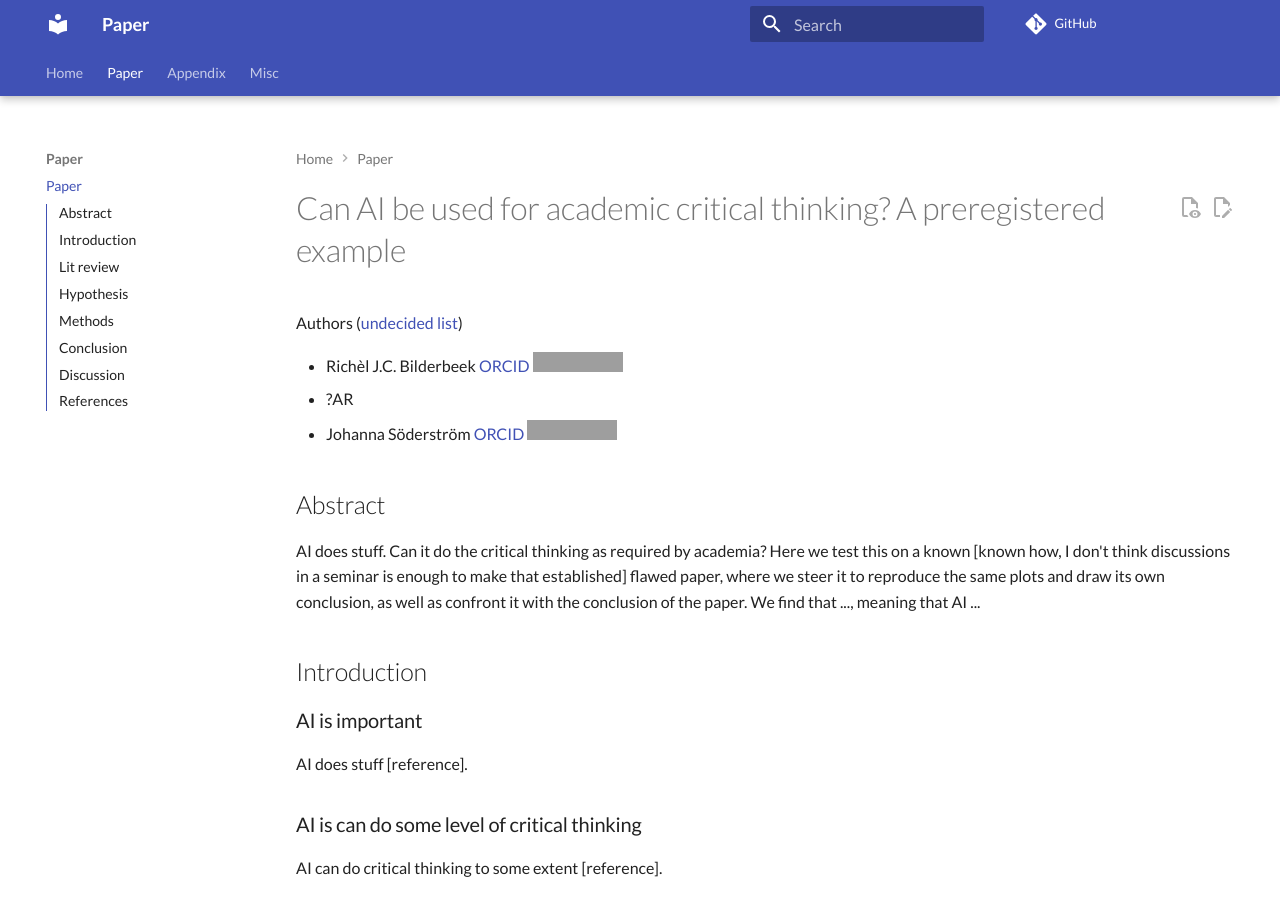
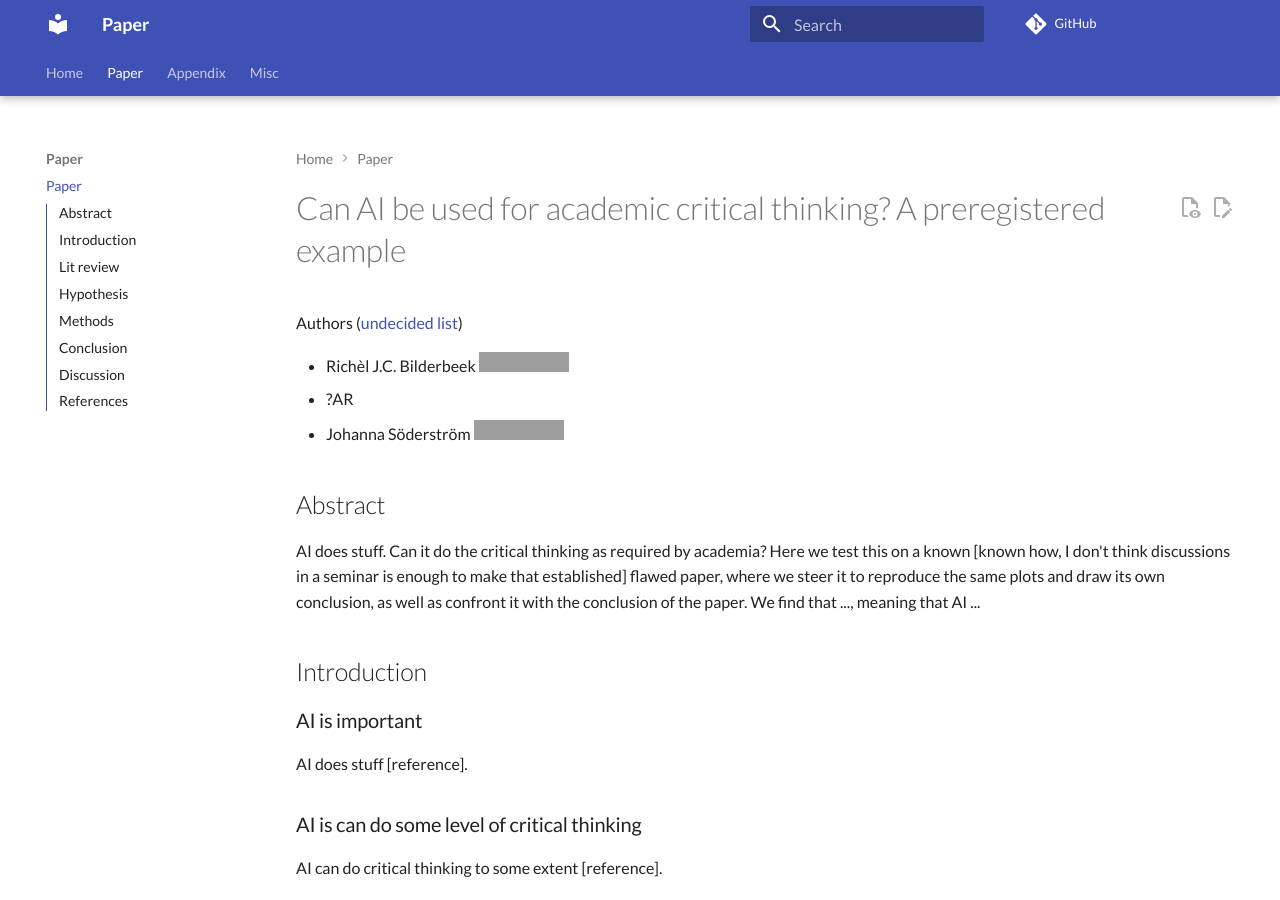
Before and after one commit to richelbilderbeek/paper_critical_ai, an MkDocs documentation site: the page built from docs/paper.md, in a window 1280 px wide and 900 px high. Built offline with MkDocs 1.6.1 and Material for MkDocs 9.7.7, drawn with Linux system fonts in a browser that asks for light colours; comment, search, counter and statistics services are not loaded; grey boxes are pictures that could not be loaded.

Commit message:
Fix layout

```diff
--- a/docs/paper.md
+++ b/docs/paper.md
@@ -2,9 +2,11 @@
 
 Authors ([undecided list](https://github.com/richelbilderbeek/paper_critical_ai/issues/4))
 
-- Richèl J.C. Bilderbeek [ORCID](https://orcid.org/0000-0003-1107-7049) [![ORCID](https://img.shields.io/badge/ORCID-0000--0003--1107--7049-brightgreen)](https://orcid.org/0000-0003-1107-7049)
+- Richèl J.C. Bilderbeek
+  [![ORCID](https://img.shields.io/badge/ORCID-0000--0003--1107--7049-brightgreen)](https://orcid.org/0000-0003-1107-7049)
 - ?AR
-- Johanna Söderström [ORCID](https://orcid.org/0000-0003-3210-8609) [![ORCID](https://img.shields.io/badge/ORCID-0000--0003--3210--8609-brightgreen)](https://orcid.org/0000-0003-3210-8609)
+- Johanna Söderström
+  [![ORCID](https://img.shields.io/badge/ORCID-0000--0003--3210--8609-brightgreen)](https://orcid.org/0000-0003-3210-8609)
 
 ## Abstract
 
```
